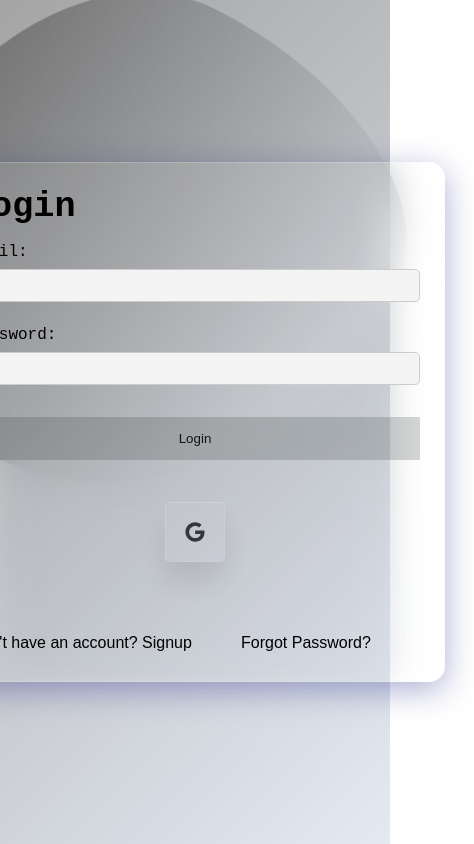
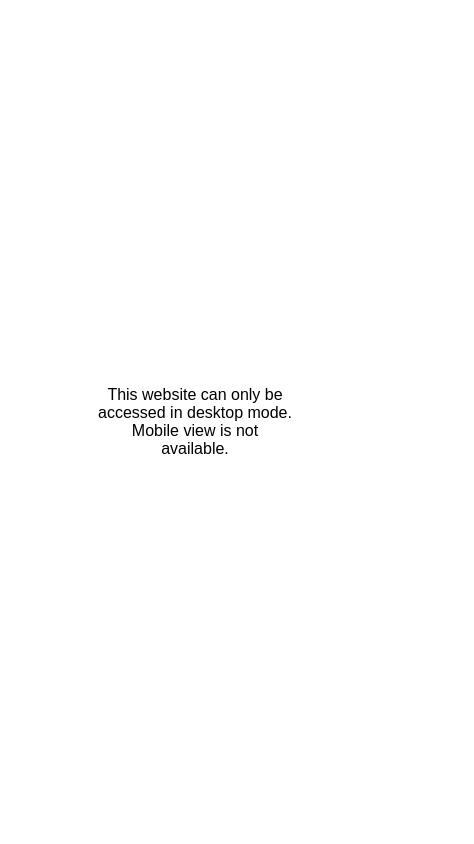
Before and after one commit to Sahaj-27/QNA, a React (Create React App) app in the folder client/: page /login in a window 390 px wide. Shown: the whole page, 474 px wide, since content can reach past the window. Built offline with nearby package versions, Linux system fonts and the light colour scheme; a small style sheet from the web is missing.

Commit message:
Only Desktop View

```diff
--- a/client/package.json
+++ b/client/package.json
@@ -20,6 +20,7 @@
     "react-dom": "^18.2.0",
     "react-hot-toast": "^2.4.1",
     "react-redux": "^9.1.0",
+    "react-responsive": "^10.0.0",
     "react-router-dom": "^6.22.1",
     "react-scripts": "^5.0.1",
     "react-timeline-animation": "^1.2.3",
--- a/client/src/App.js
+++ b/client/src/App.js
@@ -10,11 +10,15 @@ import ProtectedRoutes from "./context/ProtectedRoutes";
 import { Provider } from "react-redux";
 import { store, persistor } from "./store";
 import { PersistGate } from "redux-persist/integration/react";
+import { useMediaQuery } from "react-responsive";
 
-// import CustomCursor from "./components/CustomCursor";
+const App = () => {
+	const isDesktop = useMediaQuery({ minWidth: 1024 });
+	const display = {}; // Add this line
 
-function App() {
 	return (
+		<>
+			{isDesktop ? (
 				<UserInfoContextProvider>
 					<Provider store={store}>
 						<PersistGate loading={null} persistor={persistor}>
@@ -33,7 +37,25 @@ function App() {
 						</PersistGate>
 					</Provider>
 				</UserInfoContextProvider>
+			) : (
+				<div className="App">
+					<p
+						style={{
+							...display,
+							position: "fixed",
+							top: "50%",
+							left: "50%",
+							transform: "translate(-50%, -50%)",
+							textAlign: "center",
+						}}
+					>
+						This website can only be accessed in desktop mode. Mobile view is
+						not available.
+					</p>{" "}
+				</div>
+			)}
+		</>
 	);
-}
+};
 
 export default App;
--- a/client/src/pages/home.js
+++ b/client/src/pages/home.js
@@ -270,7 +270,7 @@ function Home() {
             </div>
             <ul className="about-social-icons">
               <li style={{ "--i": 1 }}>
-                <a href="#">
+                <a href="https://www.linkedin.com/in/gaurav-choudhary-770a97219?utm_source=share&utm_campaign=share_via&utm_content=profile&utm_medium=android_app">
                   <i className="fa fa-linkedin" aria-hidden="true"></i>
                 </a>
               </li>
@@ -280,7 +280,7 @@ function Home() {
                 </a>
               </li>
               <li style={{ "--i": 3 }}>
-                <a href="#">
+                <a href="https://github.com/Gauravv09">
                   <i className="fa fa-github" aria-hidden="true"></i>
                 </a>
               </li>
```
Also changed, not shown: 1 other file (tests, documents, lock files or other folders). Lines whose indentation alone changed are shown as unchanged.
